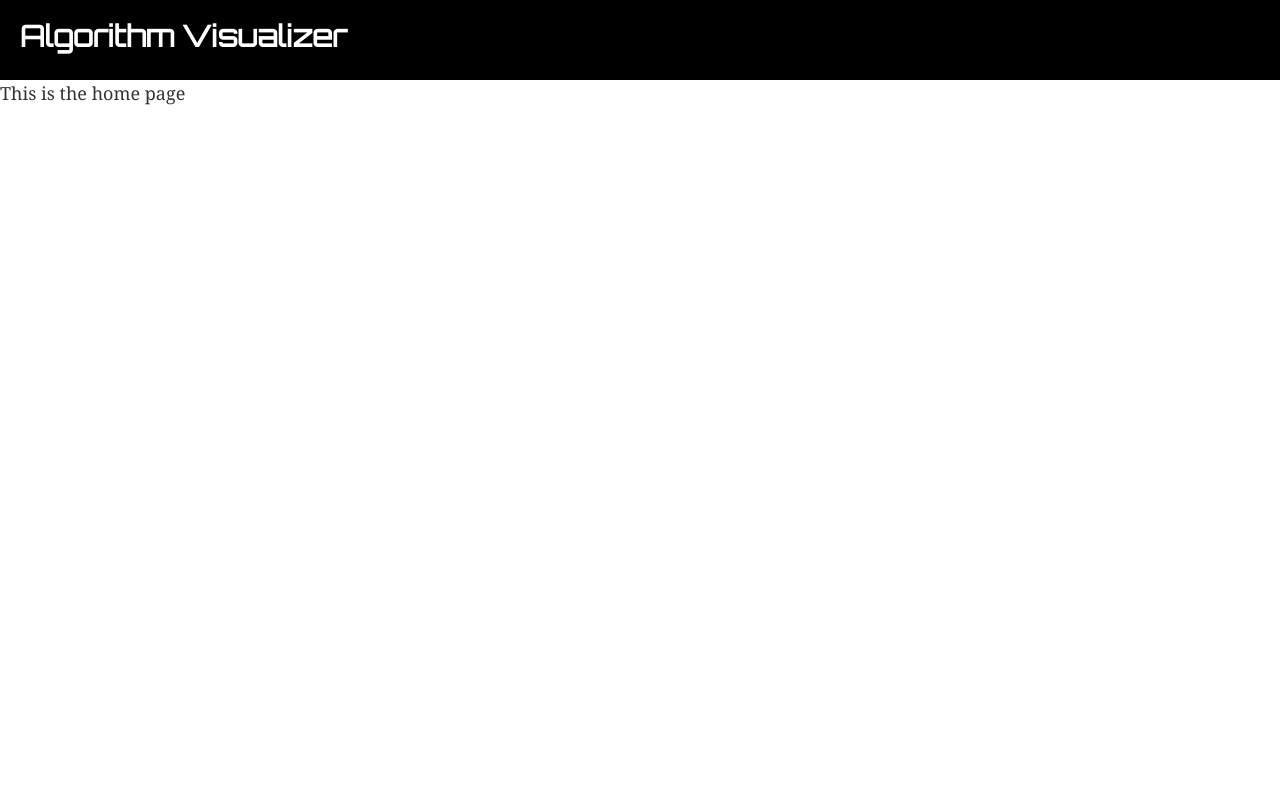
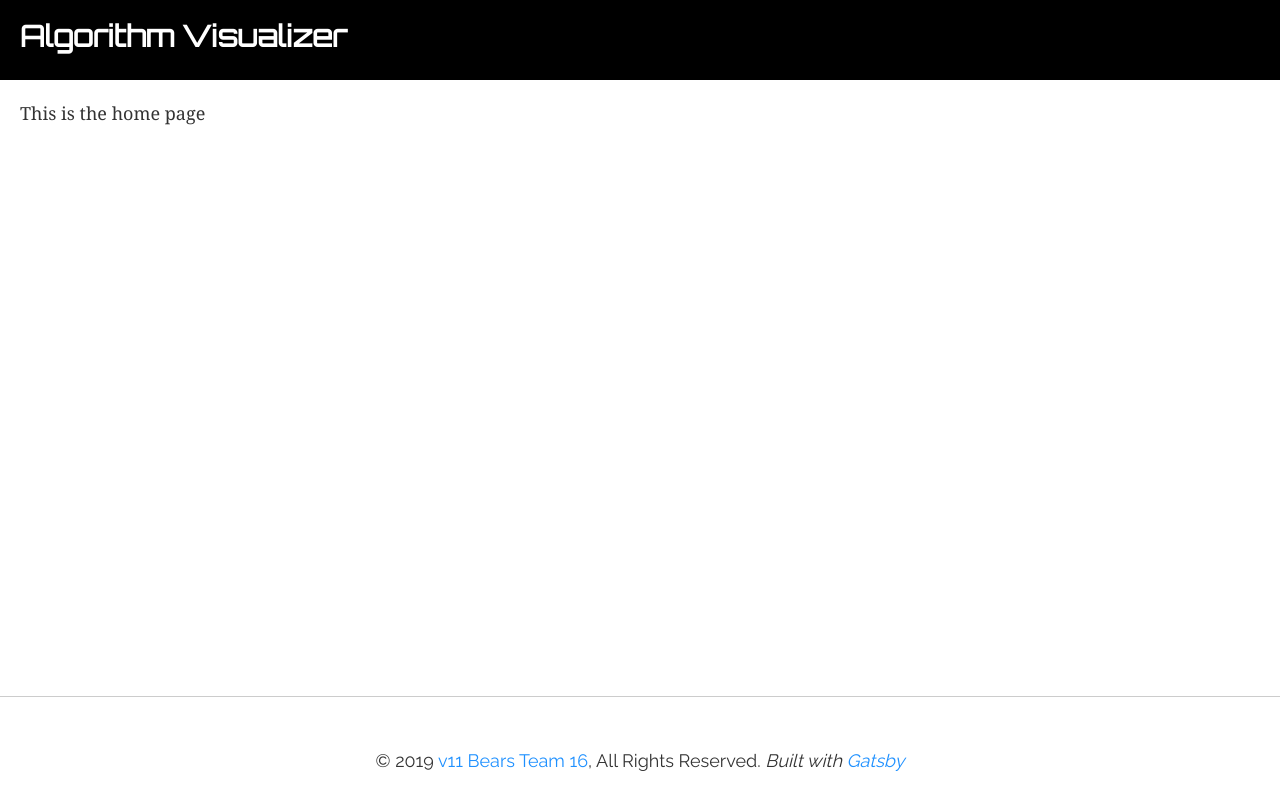
Before and after one commit to chingu-voyages/v11-bears-team-16, a Gatsby site: page / in a window 1280 px wide. Built offline with nearby package versions, Linux system fonts and the light colour scheme; Gatsby itself is replaced by a stand-in of ours.

Commit message:
Added footer

```diff
--- a/gatsby-config.js
+++ b/gatsby-config.js
@@ -1,4 +1,7 @@
 module.exports = {
+  siteMetadata: {
+    title: "Algorithm Visualizer"
+  },
   plugins: [
       {
           resolve: `gatsby-plugin-google-fonts`,
--- a/src/components/components.css
+++ b/src/components/components.css
@@ -9,3 +9,24 @@
     color: white;
     font-family: "Orbitron";
 }
+
+/*Layout body*/
+.layout-wrapper {
+    display: flex;
+    min-height: 100vh;
+    flex-direction: column;
+    justify-content: space-between
+}
+
+/*Footer*/
+footer {
+    text-align: center;
+    font-family: "Raleway";
+}
+footer a{
+    color: dodgerblue;
+    text-decoration: none;
+}
+footer p{
+    display: inline;
+}
--- /dev/null
+++ b/src/components/footer.js
@@ -0,0 +1,21 @@
+import React, { Fragment } from "react"
+import "./components.css"
+
+const Footer = () => {
+    return (
+        <Fragment>
+            <footer>
+              <hr/>
+              <br/>
+              <p>© {new Date().getFullYear()} <a href="https://github.com/chingu-voyages/v11-bears-team-16">v11 Bears Team 16</a>, All Rights Reserved.</p>
+              <p><i> Built with
+                            {` `}
+              <a href="https://www.gatsbyjs.org">Gatsby</a></i>
+              </p><br/>
+              <br/>
+            </footer>
+        </Fragment>
+    )
+}
+
+export default Footer
--- a/src/components/header.js
+++ b/src/components/header.js
@@ -1,10 +1,22 @@
 import React from "react"
+import { graphql, useStaticQuery } from "gatsby"
 import "./components.css"
 
 const Header = () => {
+    const { site } = useStaticQuery(
+        graphql`
+          query {
+              site {
+                  siteMetadata {
+                    title
+                  }
+              }
+          }
+        `
+    )
     return (
         <div className="header-wrapper">
-            <h2>Algorithm Visualizer</h2>
+            <h2>{site.siteMetadata.title}</h2>
         </div>
     )
 }
--- a/src/components/layout.js
+++ b/src/components/layout.js
@@ -1,13 +1,20 @@
-import React, { Fragment } from "react"
+import React from "react"
 import Header from "./header"
+import Footer from "./footer"
 import "./layout.css"
+import "./components.css"
 
 const Layout = ({children}) => {
     return (
-        <Fragment>
-            <Header />
-            <div>{children}</div>
-        </Fragment>
+        <div className="layout-wrapper">
+            <div className="content">
+                <Header />
+                <div>{children}</div>
+            </div>
+            <div className="footer">
+                <Footer />
+            </div>
+        </div>
     )
 }
 
--- a/src/pages/index.js
+++ b/src/pages/index.js
@@ -5,7 +5,7 @@ const Index = () => {
     return (
         <Fragment>
             <Layout>
-                <p>This is the home page</p>
+                <p style={{padding: `20px 20px`}}>This is the home page</p>
             </Layout>
         </Fragment>
     )
```
Lines whose indentation alone changed are shown as unchanged.
